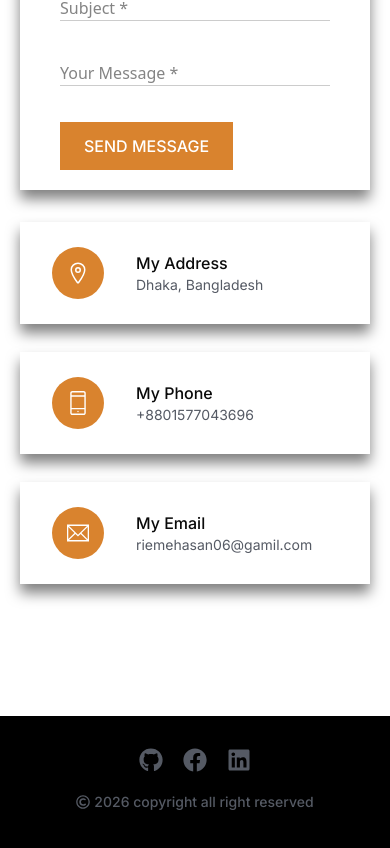
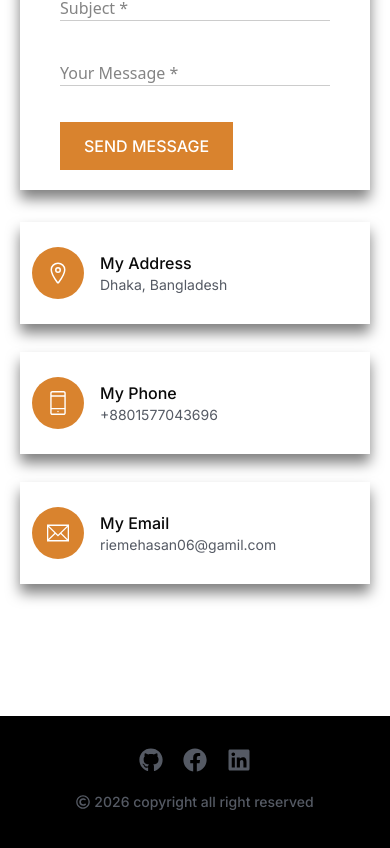
Before and after one commit to riemetoba/Rieme_portfolio, a React (Vite) app: page / in a window 390 px wide. Shown: the part 8490-9338 px from the top of the page. Built offline with nearby package versions, Linux system fonts and the light colour scheme.

Commit message:
conatct icons gap ffix

```diff
--- a/src/components/layouts/Contact.jsx
+++ b/src/components/layouts/Contact.jsx
@@ -53,7 +53,7 @@ const Contact = () => {
               />
             </div>
             <div className="flex items-start flex-col gap-y-7 py-8 lg:py-0">
-              <div className="w-full lg:w-82.5 h-25.5 bg-white flex items-center gap-x-8 py-5 px-8 drop-shadow-xl/50 ">
+              <div className="w-full lg:w-82.5 h-25.5 bg-white flex items-center gap-x-4 md:gap-x-8 py-5 px-3 md:px-8 drop-shadow-xl/50 ">
                 <div className="w-13 h-13 rounded-full bg-org flex items-center justify-center">
                   <IoLocationOutline className="text-white text-2xl" />
                 </div>
@@ -66,7 +66,7 @@ const Contact = () => {
                   </p>
                 </div>
               </div>
-              <div className="w-full lg:w-82.5 h-25.5 bg-white flex items-center gap-x-8 py-5 px-8 drop-shadow-xl/50 ">
+              <div className="w-full lg:w-82.5 h-25.5 bg-white flex items-center gap-x-4 md:gap-x-8 py-5 px-3 md:px-8 drop-shadow-xl/50 ">
                 <div className="w-13 h-13 rounded-full bg-org flex items-center justify-center">
                   <TfiMobile className="text-white text-2xl" />
                 </div>
@@ -79,7 +79,7 @@ const Contact = () => {
                   </p>
                 </div>
               </div>
-              <div className="w-full lg:w-82.5 h-25.5 bg-white flex items-center gap-x-8 py-5 px-8 drop-shadow-xl/50 ">
+              <div className="w-full md:w-82.5 h-25.5 bg-white flex items-center gap-x-4 md:gap-x-8 py-5 px-3 md:px-8 drop-shadow-xl/50 ">
                 <div className="w-13 h-13 rounded-full bg-org flex items-center justify-center">
                   <TfiEmail className="text-white text-[22px]" />
                 </div>
```
